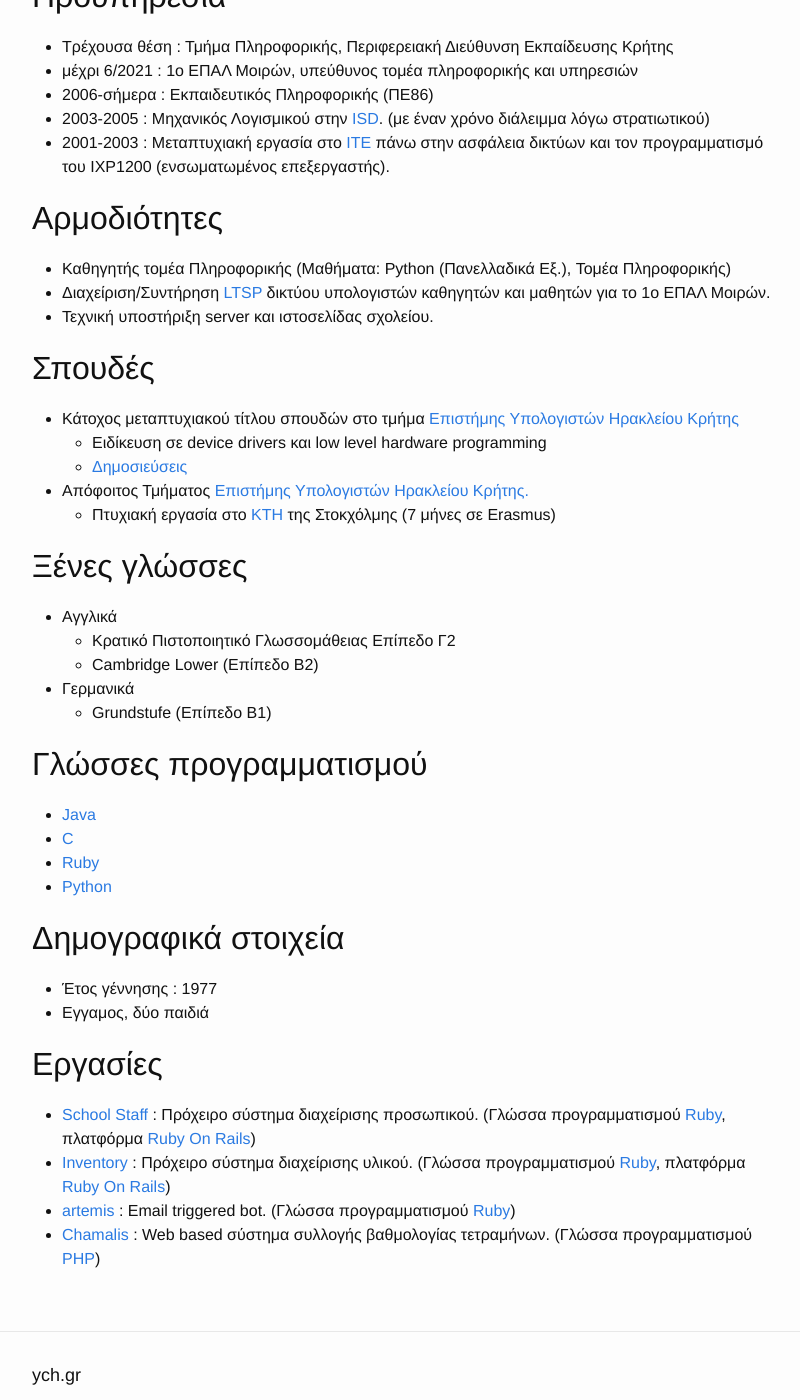
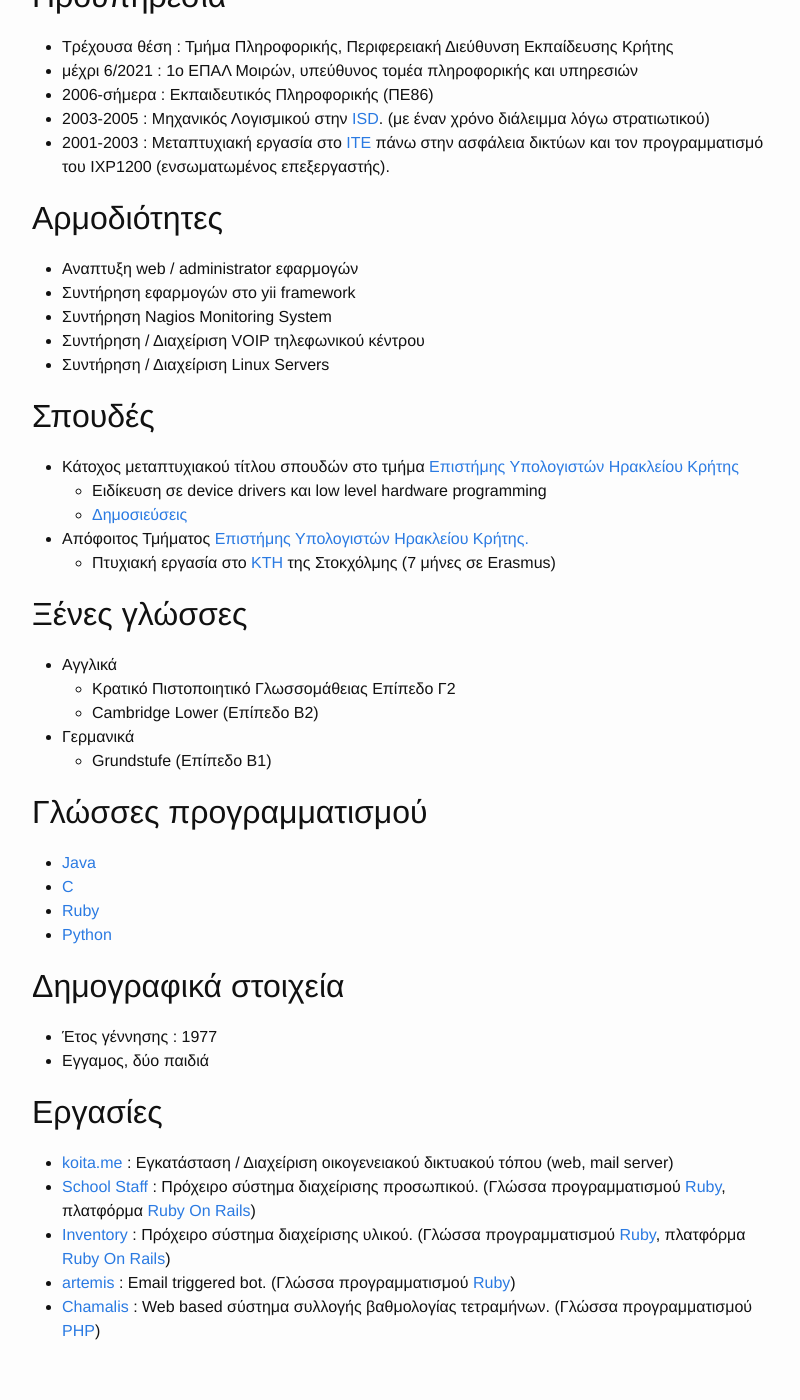
Before and after one commit to haritak/haritak.github.io, a Jekyll site: the page built from cv/cv.md, in a window 1280 px wide and 1400 px high, scrolled down 235 px. Shown: the whole window, without its empty margins (238-1038 px from the left). Built offline with Jekyll 4.4.1, drawn with Linux system fonts in a browser that asks for light colours.

Commit message:
Updated cv

```diff
--- a/cv/cv.md
+++ b/cv/cv.md
@@ -21,9 +21,12 @@ permalink: /cv.html
 * 2001-2003 : Μεταπτυχιακή εργασία στο [ΙΤΕ][4] πάνω στην ασφάλεια δικτύων και τον προγραμματισμό του IXP1200 (ενσωματωμένος επεξεργαστής).
 
 ## Αρμοδιότητες
-* Καθηγητής τομέα Πληροφορικής (Μαθήματα: Python (Πανελλαδικά Εξ.), Τομέα Πληροφορικής)
-* Διαχείριση/Συντήρηση [LTSP][ltsp] δικτύου υπολογιστών καθηγητών και μαθητών για το 1ο ΕΠΑΛ Μοιρών.
-* Τεχνική υποστήριξη server και ιστοσελίδας σχολείου.
+* Αναπτυξη web / administrator εφαρμογών
+* Συντήρηση εφαρμογών στο yii framework
+* Συντήρηση Nagios Monitoring System
+* Συντήρηση / Διαχείριση VOIP τηλεφωνικού κέντρου
+* Συντήρηση / Διαχείριση Linux Servers
+
 
 ## Σπουδές
 * Κάτοχος μεταπτυχιακού τίτλου σπουδών στο τμήμα [Επιστήμης Υπολογιστών Ηρακλείου Κρήτης][2]
@@ -50,6 +53,7 @@ permalink: /cv.html
 * Εγγαμος, δύο παιδιά
 
 ## Εργασίες
+* [koita.me][koita_me] : Εγκατάσταση / Διαχείριση οικογενειακού δικτυακού τόπου (web, mail server)
 * [School Staff][school_staff] : Πρόχειρο σύστημα διαχείρισης προσωπικού. (Γλώσσα προγραμματισμού [Ruby][ruby], πλατφόρμα [Ruby On Rails][RoR])
 * [Inventory][school_inventory] : Πρόχειρο σύστημα διαχείρισης υλικού. (Γλώσσα προγραμματισμού [Ruby][ruby], πλατφόρμα [Ruby On Rails][RoR])
 * [artemis][artemis] : Email triggered bot. (Γλώσσα προγραμματισμού [Ruby][ruby])
@@ -67,6 +71,7 @@ permalink: /cv.html
 [artemis]: https://github.com/haritak/artemis
 [school_inventory]: https://github.com/haritak/school_inventory
 [ltsp]: https://ts.sch.gr/wiki/Linux/LTSP
+[koita_me]: https://www.koita.me
 
 [0]: /
 [1]: http://kth.se
```
